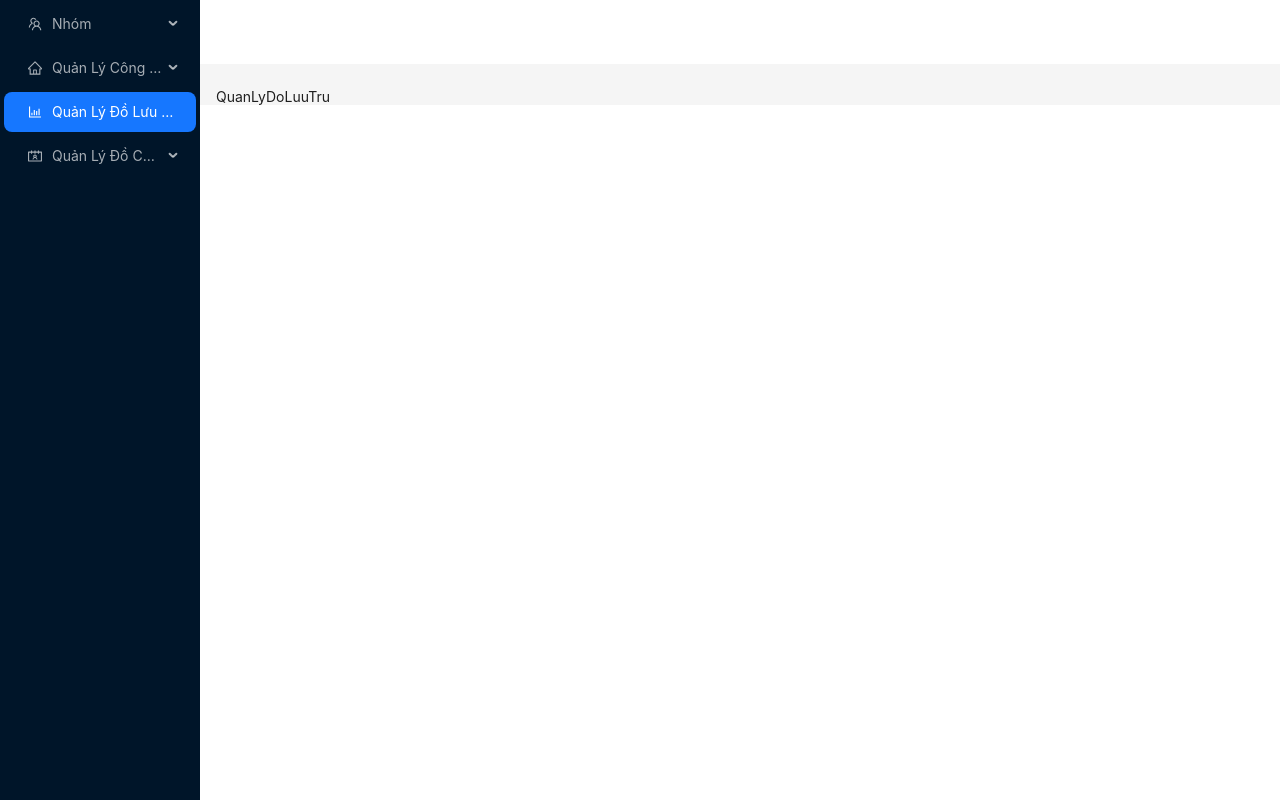
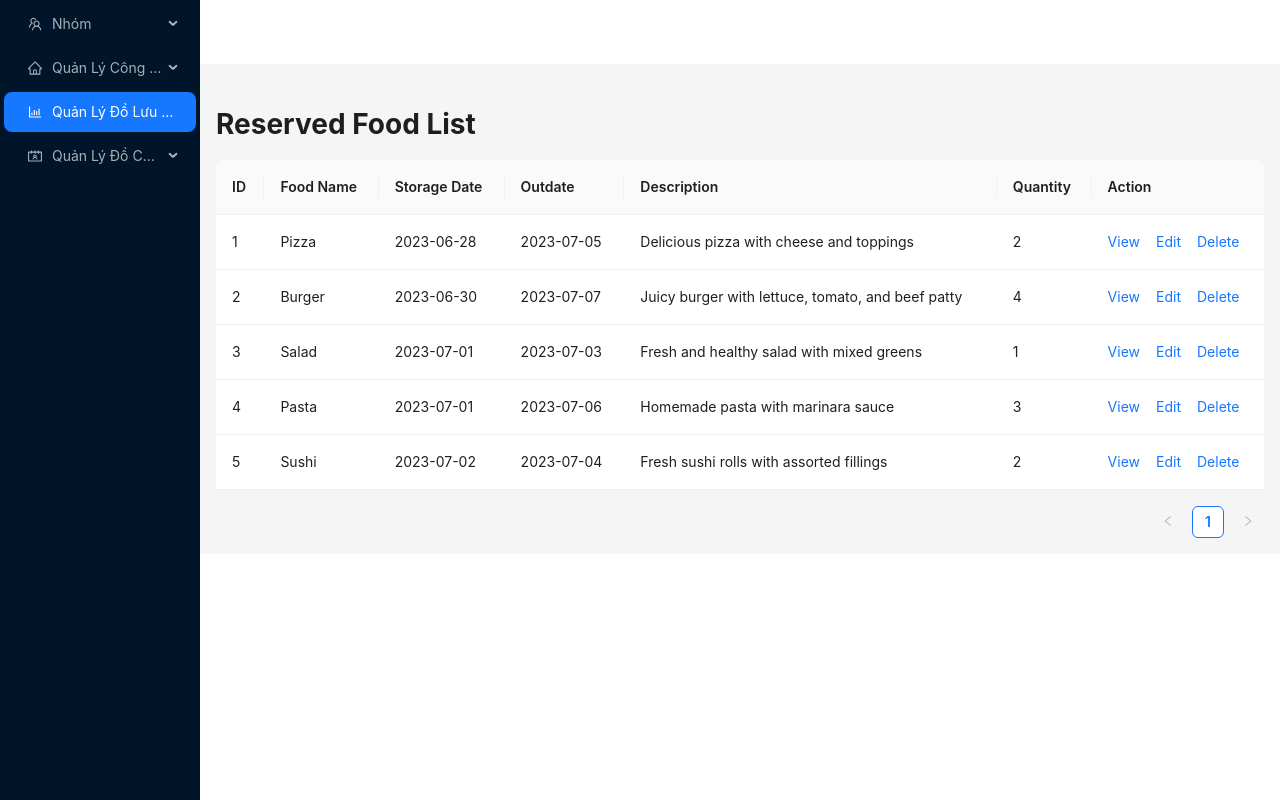
Before and after one commit to GiangGiauTen/CheemsFood, a React (Create React App) app in the folder web/: page / in a window 1280 px wide. Both pictures are taken after a click on the item "Quản Lý Đồ Lưu Trữ". Built offline with nearby package versions, Linux system fonts and the light colour scheme.

Commit message:
Quan Ly Do Luu Tru

```diff
--- a/web/src/components/QuanLyDoLuuTru/QuanLyDoLuuTRu.jsx
+++ b/web/src/components/QuanLyDoLuuTru/QuanLyDoLuuTRu.jsx
@@ -1,7 +1,104 @@
 import React from 'react';
+import { Table, Space } from 'antd';
 
-function QuanLyDoLuuTru() {
-  return <div>QuanLyDoLuuTru</div>;
-}
+const QuanLyDoLuuTru = () => {
+  // Sample data for reserved foods
+  const reservedFoods = [
+    {
+      id: 1,
+      name: 'Pizza',
+      description: 'Delicious pizza with cheese and toppings',
+      storage_date: '2023-06-28',
+      outdate: '2023-07-05',
+      quantity: 2,
+    },
+    {
+      id: 2,
+      name: 'Burger',
+      description: 'Juicy burger with lettuce, tomato, and beef patty',
+      storage_date: '2023-06-30',
+      outdate: '2023-07-07',
+      quantity: 4,
+    },
+    {
+      id: 3,
+      name: 'Salad',
+      description: 'Fresh and healthy salad with mixed greens',
+      storage_date: '2023-07-01',
+      outdate: '2023-07-03',
+      quantity: 1,
+    },
+    // Add more food items here...
+    {
+      id: 4,
+      name: 'Pasta',
+      description: 'Homemade pasta with marinara sauce',
+      storage_date: '2023-07-01',
+      outdate: '2023-07-06',
+      quantity: 3,
+    },
+    // Add more food items here...
+    {
+      id: 5,
+      name: 'Sushi',
+      description: 'Fresh sushi rolls with assorted fillings',
+      storage_date: '2023-07-02',
+      outdate: '2023-07-04',
+      quantity: 2,
+    },
+  ];
+
+  // Define the columns for the table
+  const columns = [
+    {
+      title: 'ID',
+      dataIndex: 'id',
+      key: 'id',
+    },
+    {
+      title: 'Food Name',
+      dataIndex: 'name',
+      key: 'name',
+    },
+    {
+      title: 'Storage Date',
+      dataIndex: 'storage_date',
+      key: 'storage_date',
+    },
+    {
+      title: 'Outdate',
+      dataIndex: 'outdate',
+      key: 'outdate',
+    },
+    {
+      title: 'Description',
+      dataIndex: 'description',
+      key: 'description',
+    },
+    {
+      title: 'Quantity',
+      dataIndex: 'quantity',
+      key: 'quantity',
+    },
+    {
+      title: 'Action',
+      key: 'action',
+      render: (text, record) => (
+        <Space size="middle">
+          <a href="#">View</a>
+          <a href="#">Edit</a>
+          <a href="#">Delete</a>
+        </Space>
+      ),
+    },
+  ];
+
+  return (
+    <div>
+      <h1>Reserved Food List</h1>
+      <Table columns={columns} dataSource={reservedFoods} />
+    </div>
+  );
+};
 
 export default QuanLyDoLuuTru;
```
Also changed, not shown: 2 other files (tests, documents, lock files or other folders).
